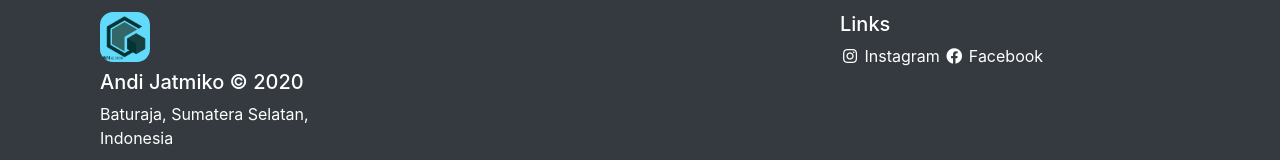
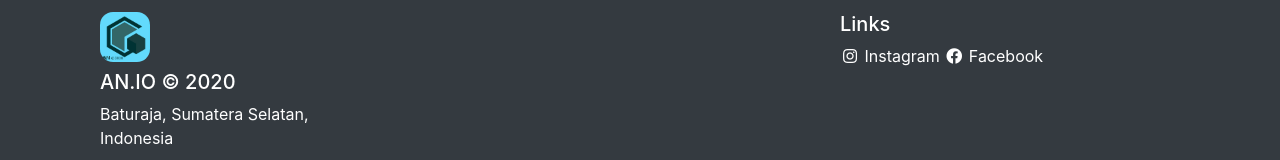
Before and after one commit to andiakmi/andiakmi, a plain HTML site: page index.html in a window 1280 px wide. Shown: the part 2821-2981 px from the top of the page. Drawn offline with nearby package versions, Linux system fonts and the light colour scheme.

Commit message:
Update index.html

```diff
--- a/index.html
+++ b/index.html
@@ -258,7 +258,7 @@
               class="logo"
               height="50px"
             />
-            <h5 class="mt-2 mb-2">Andi Jatmiko &copy; 2020</h5>
+            <h5 class="mt-2 mb-2">AN.IO &copy; 2020</h5>
             <div class="address">
               Baturaja, Sumatera Selatan, Indonesia
             </div>
```
